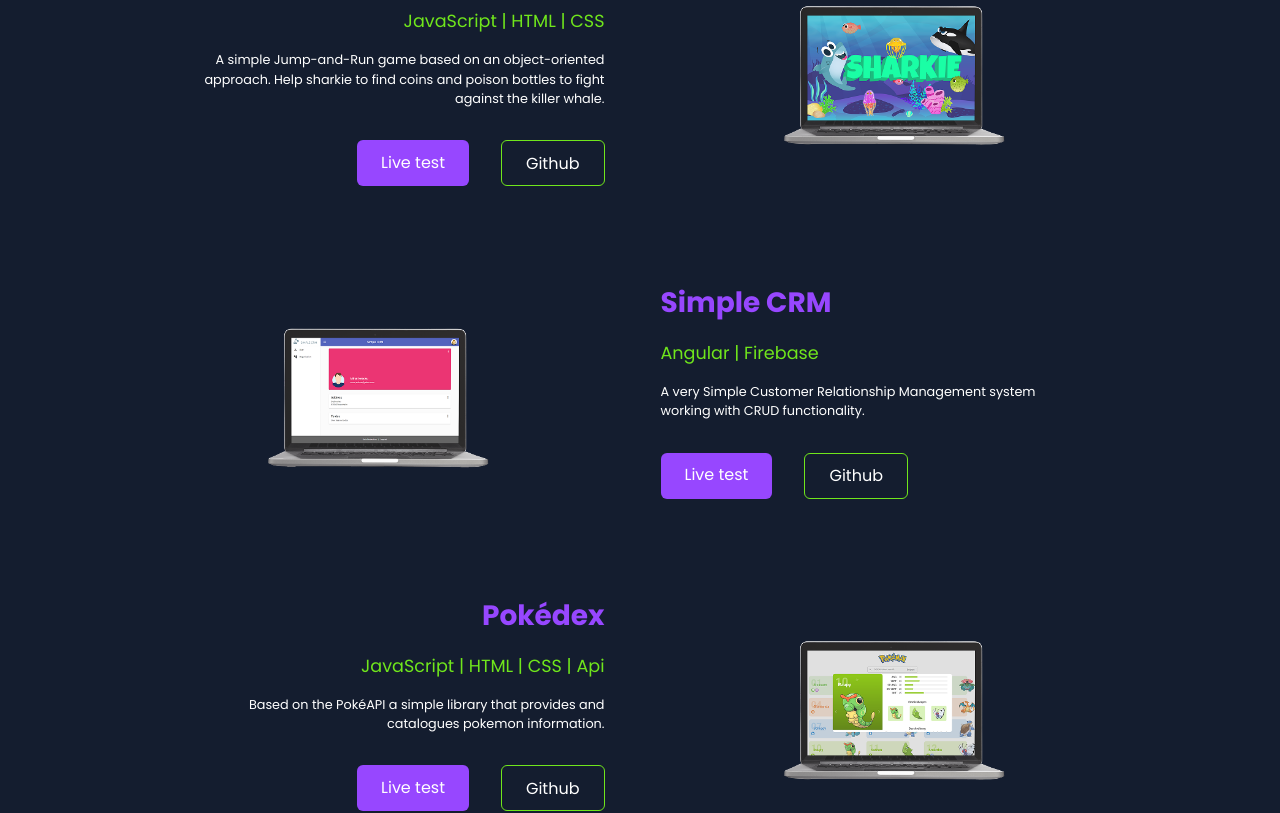
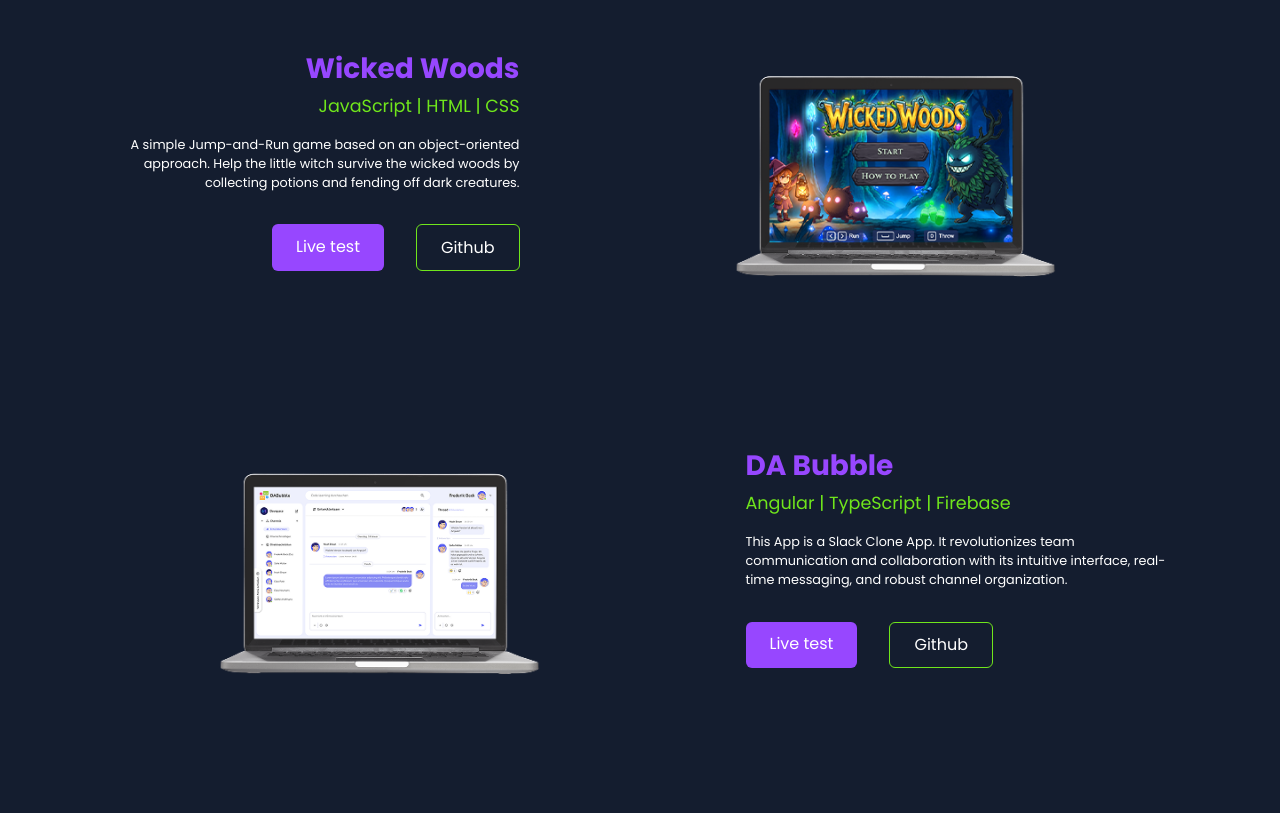
Before and after one commit to AlicaHaunstetter/Portfolio, an Angular app in the folder Portfolio/: page / in a window 1280 px wide. Shown: the part 2820-3633 px from the top of the page. Built offline with nearby package versions, Linux system fonts and the light colour scheme.

Commit message:
portfolio content and scss adjustments

```diff
--- a/Portfolio/src/app/components/portfolio/portfolio.html
+++ b/Portfolio/src/app/components/portfolio/portfolio.html
@@ -7,9 +7,7 @@
         <span class="portfolio__line"></span>
       </div>
 
-      <p>
-        Explore a selection of my work here - Interact with projects to see my skills in action.
-      </p>
+      <p>Check out some of my favorite builds—click around and see what I can do in action.</p>
     </div>
 
     <ul class="portfolio__projects">
--- a/Portfolio/src/app/components/portfolio/portfolio.scss
+++ b/Portfolio/src/app/components/portfolio/portfolio.scss
@@ -102,7 +102,7 @@
   }
 
   &__image {
-    width: 380px;
+    width: 550px;
     flex-shrink: 0;
   }
 
@@ -115,6 +115,7 @@
     h3 {
       color: var(--color-primary-2);
       font-size: 1.75rem;
+      line-height: 1rem;
       font-weight: 700;
       margin: 0 0 1rem;
     }
--- a/Portfolio/src/app/components/portfolio/portfolio.ts
+++ b/Portfolio/src/app/components/portfolio/portfolio.ts
@@ -27,29 +27,11 @@ export class Portfolio {
       githubUrl: '#',
     },
     {
-      name: 'Sharkie',
+      name: 'Wicked Woods',
       skills: ['JavaScript', 'HTML', 'CSS'],
       description:
-        'A simple Jump-and-Run game based on an object-oriented approach. Help sharkie to find coins and poison bottles to fight against the killer whale.',
-      image: '/img/SHARKIE.png',
-      liveUrl: '#',
-      githubUrl: '#',
-    },
-    {
-      name: 'Simple CRM',
-      skills: ['Angular', 'Firebase'],
-      description:
-        'A very Simple Customer Relationship Management system working with CRUD functionality.',
-      image: '/img/CRM.png',
-      liveUrl: '#',
-      githubUrl: '#',
-    },
-    {
-      name: 'Pokédex',
-      skills: ['JavaScript', 'HTML', 'CSS', 'Api'],
-      description:
-        'Based on the PokéAPI a simple library that provides and catalogues pokemon information.',
-      image: '/img/POKEDEX.png',
+        'A simple Jump-and-Run game based on an object-oriented approach. Help the little witch survive the wicked woods by collecting potions and fending off dark creatures.',
+      image: '/img/WICKEDWOODS.png',
       liveUrl: '#',
       githubUrl: '#',
     },
```
Also changed, not shown: Portfolio/public/img/WICKEDWOODS.png (added).
